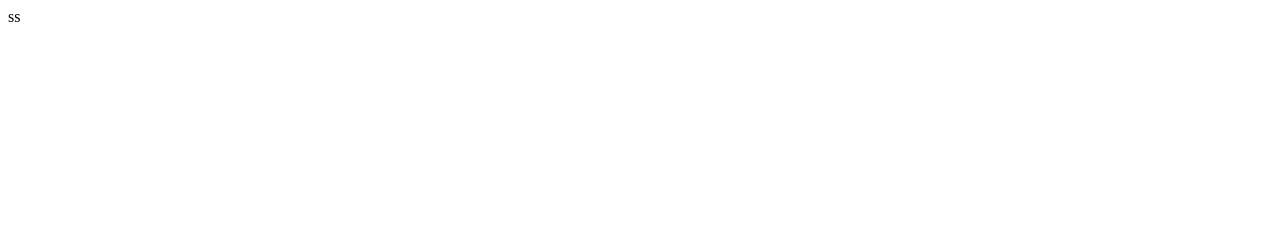
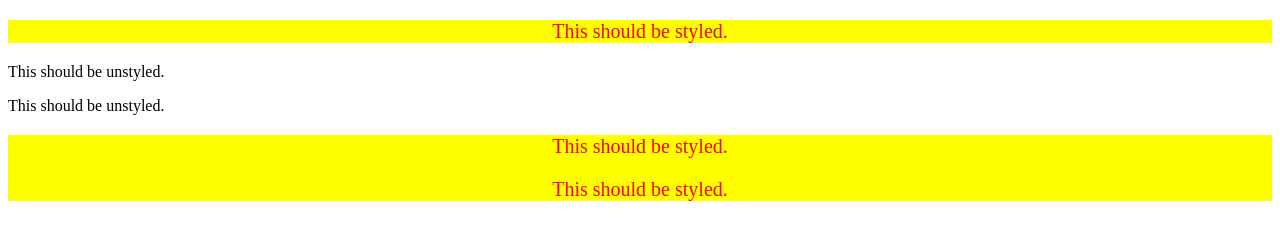
Before and after one commit to iiTranquility/odin-css-tasks, a plain HTML site: page descendant-combinator/index.html in a window 1280 px wide. Drawn offline with Linux system fonts and the light colour scheme.

Commit message:
Added styling to styles.css, finished this assignment

```diff
--- a/descendant-combinator/index.html
+++ b/descendant-combinator/index.html
@@ -1,12 +1,21 @@
 <!DOCTYPE html>
 <html lang="en">
-<head>
+  <head>
     <meta charset="UTF-8">
+    <meta http-equiv="X-UA-Compatible" content="IE=edge">
     <meta name="viewport" content="width=device-width, initial-scale=1.0">
-    <title>Document</title>
+    <title>Descendant Combinator</title>
     <link rel="stylesheet" href="style.css">
-</head>
-<body>
-    <div>ss</div>
-</body>
+  </head>
+  <body>
+    <div class="container">
+      <p class="text">This should be styled.</p>
+    </div>
+    <p class="text">This should be unstyled.</p>
+    <p class="text">This should be unstyled.</p>
+    <div class="container">
+      <p class="text">This should be styled.</p>
+      <p class="text">This should be styled.</p>
+    </div>
+  </body>
 </html>
--- a/descendant-combinator/style.css
+++ b/descendant-combinator/style.css
@@ -1,3 +1,6 @@
-p {
-    background-color: red;
+.container {
+    background-color: yellow;
+    text-align: center;
+    color: red;
+    font-size: 20px;
 }
```
